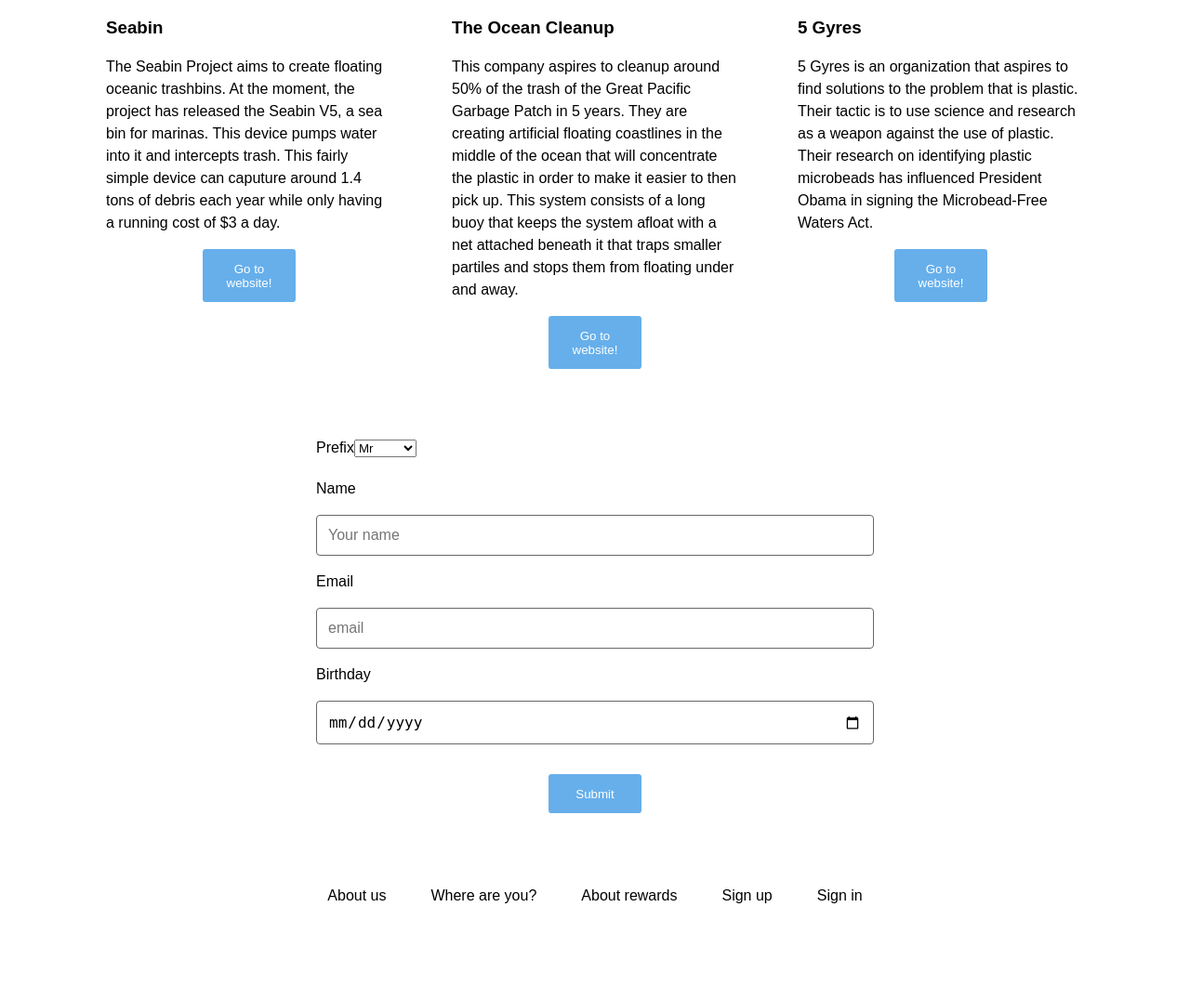
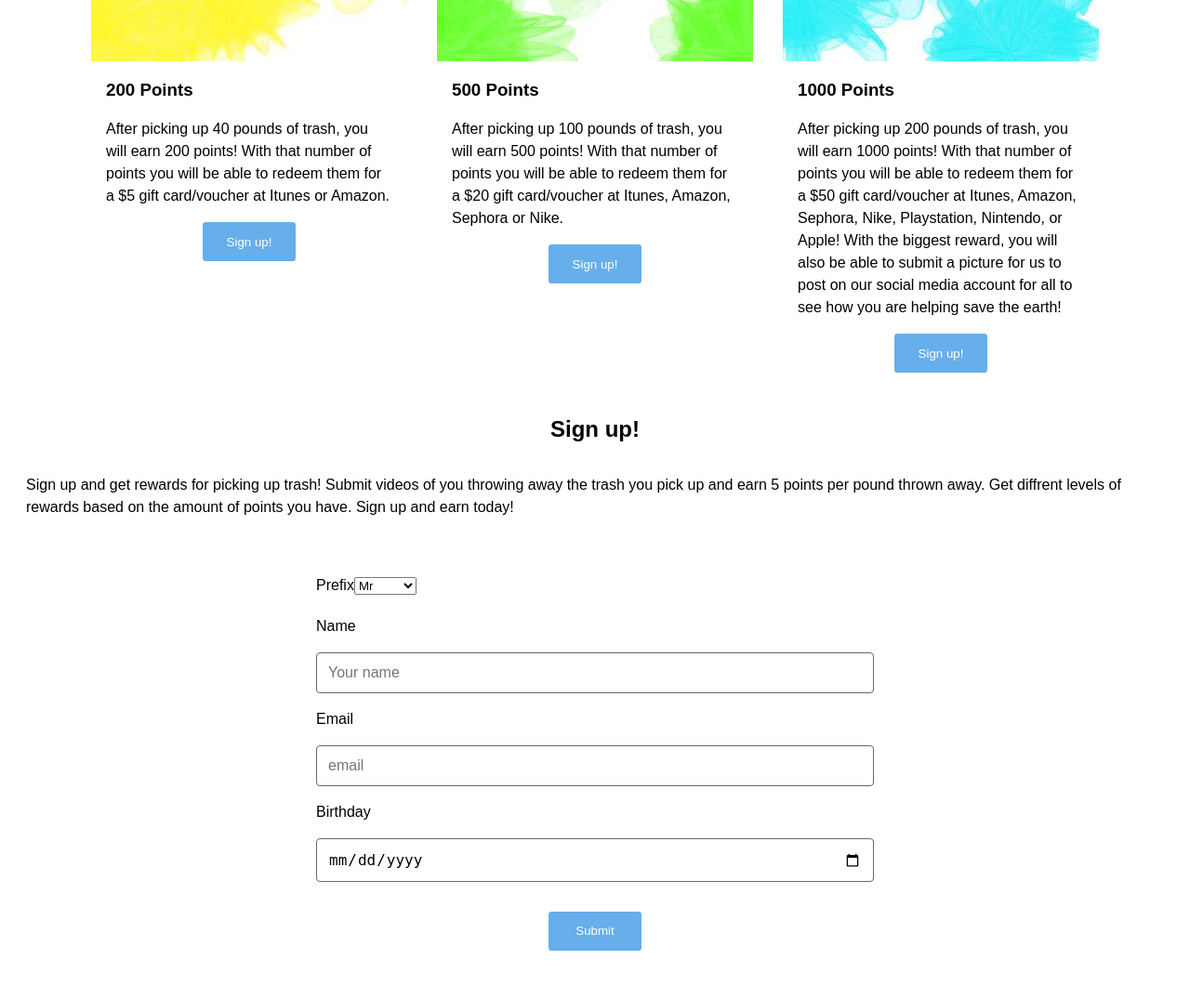
Before and after one commit to aevans1910/pick-up, a PHP site: page /rewards.html in a window 1280 px wide. Shown: the part 297-1372 px from the top of the page at 93% size. Before the commit the page ends 1269 px from the top, so only its background shows below. Run offline with PHP 8.4, Linux system fonts and the light colour scheme.

Commit message:
[finish] rewards page

```diff
--- a/rewards.html
+++ b/rewards.html
@@ -4,7 +4,7 @@
         <meta charset="UTF-8">
         <meta name="viewport" content="width=device-width, initial-scale=1.0">
         <meta http-equiv="X-UA-Compatible" content="ie=edge">
-        <title>Pick Up</title>
+        <title>Pick Up/rewards</title>
 
         <!-- Link to personalized styles -->
         <link rel="stylesheet" href="style.css">
@@ -23,51 +23,66 @@
             </div>
         </div>
 
+        <!-- Hero -->
+        <div id="hero">
+            <div class="text">
+                <h1>Rewards</h1>
+            </div>
+        </div>
 
         <!-- Info cards -->
         <div id="cards">
             <div class="card">
-                <img src="images/sea-bin.jpg">
+                <img src="images/200.jpg">
 
-                <h3>Seabin</h3>
+                <h3>200 Points</h3>
 
-                <p>The Seabin Project aims to create floating oceanic trashbins. At
-                    the moment, the project has released the Seabin V5, a sea bin for
-                    marinas. This device pumps water into it and intercepts trash. This
-                    fairly simple device can caputure around 1.4 tons of debris each
-                    year while only having a running cost of $3 a day. </p>
+                <p>After picking up 40 pounds of trash, you will earn 200 points! With
+                    that number of points you will be able to redeem them for a $5 gift
+                    card/voucher at Itunes or Amazon.
+                </p>
 
-                <button><a href="https://seabinproject.com">Go to website!</a></button>
+                <button> <a href="#sign-up"> Sign up! </a></button>
             </div>
 
             <div class="card">
-                <img src="images/the-ocean-cleanup.jpg">
+                <img src="images/500.jpg">
 
-                <h3>The Ocean Cleanup</h3>
+                <h3>500 Points</h3>
 
-                <p>This company aspires to cleanup around 50% of the trash of the
-                    Great Pacific Garbage Patch in 5 years. They are creating
-                    artificial floating coastlines in the middle of the ocean that
-                    will concentrate the plastic in order to make it easier to then
-                    pick up. This system consists of a long buoy that keeps the system
-                    afloat with a net attached beneath it that traps smaller partiles
-                    and stops them from floating under and away.</p>
+                <p>After picking up 100 pounds of trash, you will earn 500 points! With
+                    that number of points you will be able to redeem them for a $20 gift
+                    card/voucher at Itunes, Amazon, Sephora or Nike.</p>
 
-                <button><a href="https://theoceancleanup.com">Go to website!</a></button>
+                <button> <a href="#sign-up"> Sign up! </a></button>
             </div>
 
             <div class="card">
-                <img src="images/5-gyres.jpg">
+                <img src="images/1000.jpg">
 
-                <h3>5 Gyres</h3>
+                <h3>1000 Points</h3>
 
-                <p>5 Gyres is an organization that aspires to find solutions to the
-                    problem that is plastic. Their tactic is to use science and
-                    research as a weapon against the use of plastic. Their research
-                    on identifying plastic microbeads has influenced President Obama
-                    in signing the Microbead-Free Waters Act.</p>
+                <p>After picking up 200 pounds of trash, you will earn 1000 points! With
+                    that number of points you will be able to redeem them for a $50 gift
+                    card/voucher at Itunes, Amazon, Sephora, Nike, Playstation, Nintendo,
+                    or Apple! With the biggest reward, you will also be able to submit a
+                    picture for us to post on our social media account for all to see how
+                    you are helping save the earth!</p>
 
-                <button><a href="https://www.5gyres.org">Go to website!</a></button>
+                <button> <a href="#sign-up"> Sign up! </a></button>
+            </div>
+        </div>
+
+        <!-- Sign up section -->
+        <div id="sign-up">
+            <div class="text">
+                <h2>Sign up!</h2>
+                <p>
+                    Sign up and get rewards for picking up trash! Submit videos of
+                    you throwing away the trash you pick up and earn 5 points per
+                    pound thrown away. Get diffrent levels of rewards based on the
+                    amount of points you have. Sign up and earn today!
+                </p>
             </div>
         </div>
 
--- a/style.css
+++ b/style.css
@@ -134,6 +134,18 @@
 
 /* Here is some styling for the rewards page */
 
+    /* Here is some styling or the hero */
+    #hero > .text{
+        display: flex;
+        justify-content: center;
+        flex-direction: column;
+    }
+
+    #hero > .text > h1{
+        display: flex;
+        justify-content: center;
+    }
+
      /* Here is style for the cards */
      #cards {
         display: flex;
@@ -184,6 +196,20 @@
     #cards > .card > button > a {
         text-decoration: none;
         color: white;
+    }
+
+    /* Here is the style for the sign up section */
+    #sign-up > .text{
+        display: flex;
+        justify-content: center;
+        flex-direction: column;
+    }
+
+    #sign-up > .text > h2, p{
+        display: flex;
+        justify-content: center;
+        padding-left: 20px;
+        padding-right: 20px;
     }
 
     /* Here is the style for the forms */
```
Also changed, not shown: images/1000.jpg (added), images/200.jpg (added), images/500.jpg (added). Lines whose indentation alone changed are shown as unchanged.
